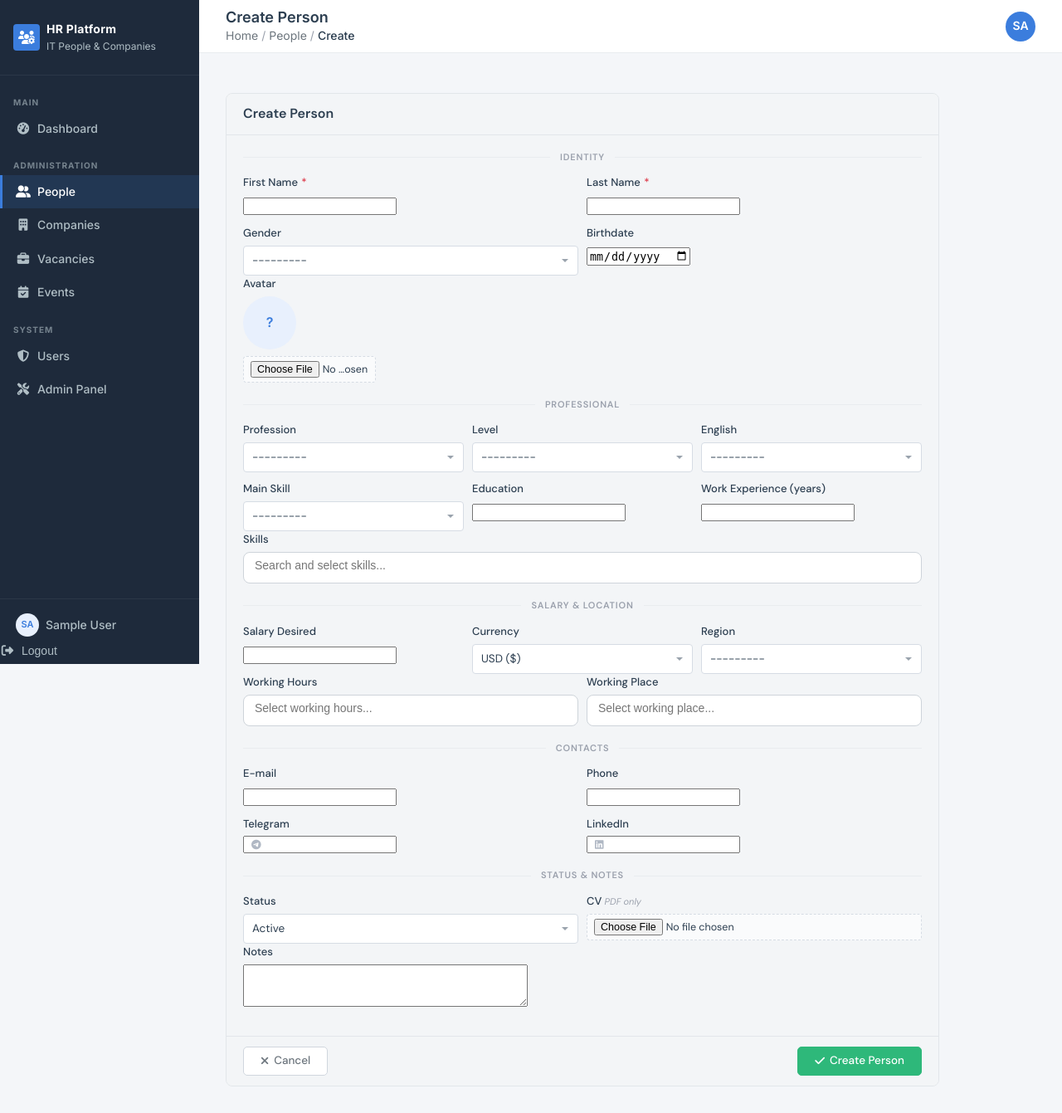
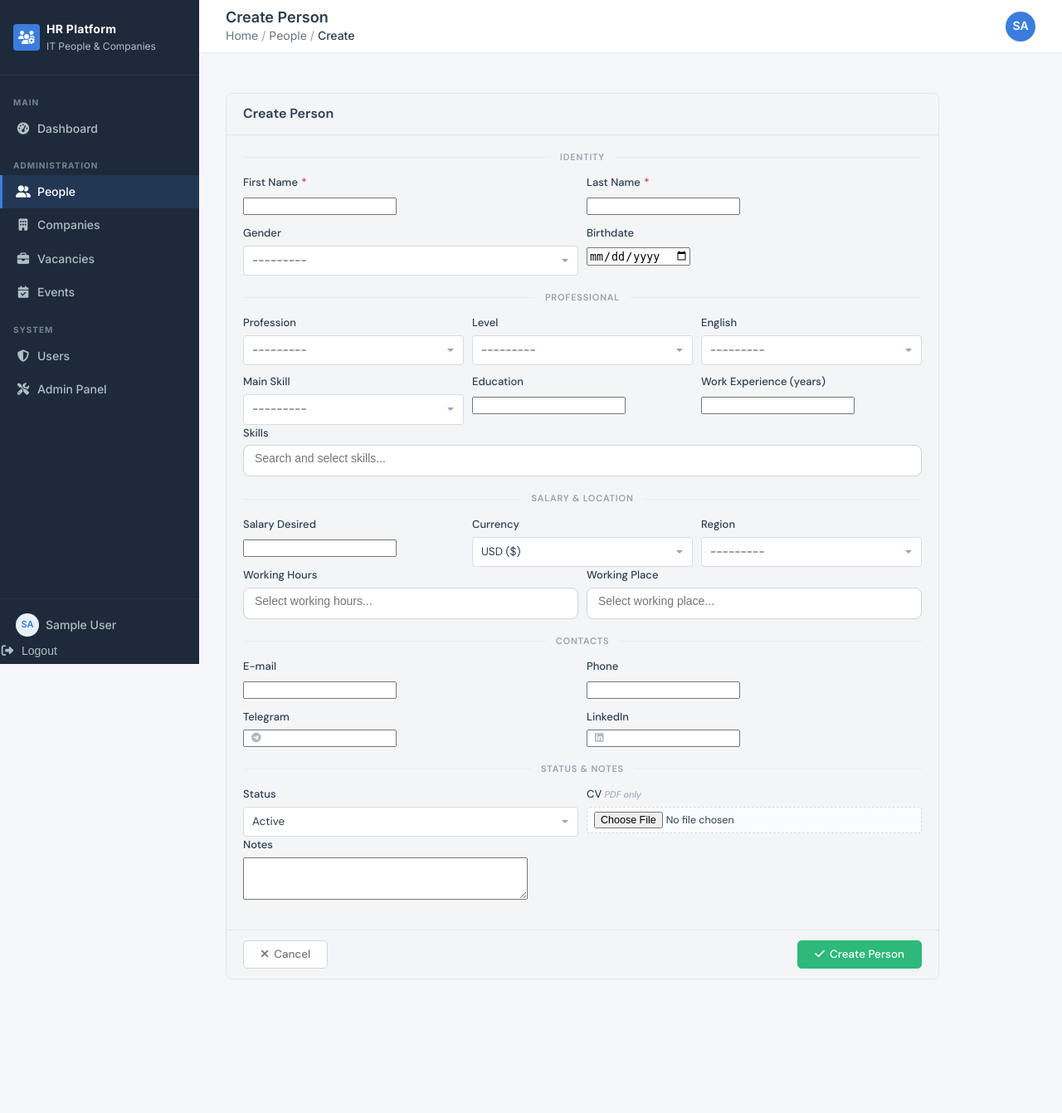
Before and after one commit to PvlKr16/Sivilio_ATS, a Django app: page /people/create/ in a window 1280 px wide. Shown: the whole page at 83% size. After the commit the page ends 1180 px from the top, so only its background shows below. Run offline with Django 5.2, Linux system fonts and the light colour scheme; the visitor is signed in with stand-in values (Sample User, id 1); data comes from the database, SQL or seed files in the repository; data that the repository does not hold is empty.

Commit message:
avatar removed from people

```diff
--- a/apps/people/forms.py
+++ b/apps/people/forms.py
@@ -17,7 +17,6 @@ class PersonForm(forms.ModelForm):
     class Meta:
         model  = Person
         fields = [
-            'avatar',
             'first_name', 'last_name', 'gender', 'birthdate',
             'profession', 'level', 'main_skill', 'skills',
             'english', 'education', 'work_experience',
--- a/apps/people/models.py
+++ b/apps/people/models.py
@@ -161,11 +161,6 @@ class Person(models.Model):
     """
 
     # ── Identity ──────────────────────────────────────────────────────────────
-    avatar = models.ImageField(
-        upload_to='people/avatars/',
-        null=True, blank=True,
-        verbose_name='Avatar',
-    )
     first_name = models.CharField(max_length=150, verbose_name='First Name')
     last_name  = models.CharField(max_length=150, verbose_name='Last Name')
     gender     = models.ForeignKey(
--- a/templates/people/detail.html
+++ b/templates/people/detail.html
@@ -33,12 +33,6 @@
   <div style="display:flex;flex-direction:column;gap:var(--space-lg);">
     <div class="card" style="text-align:center;">
       <div class="card-body">
-        <div style="display:flex;justify-content:center;margin-bottom:var(--space-md);">
-          <div class="avatar avatar-xl">
-            {% if person.avatar %}<img src="{{ person.avatar.url }}" alt="{{ person.full_name }}">
-            {% else %}{{ person.initials }}{% endif %}
-          </div>
-        </div>
         <h2 style="font-size:var(--font-size-xl);margin-bottom:4px;">{{ person.full_name }}</h2>
         {% if person.profession %}<p style="color:var(--text-secondary);font-size:var(--font-size-sm);margin:0 0 var(--space-sm);">{{ person.profession }}</p>{% endif %}
         <div style="display:flex;justify-content:center;gap:var(--space-xs);flex-wrap:wrap;margin-bottom:var(--space-sm);">
--- a/templates/people/form.html
+++ b/templates/people/form.html
@@ -115,19 +115,6 @@
               <label class="form-label">Birthdate</label>
               {{ form.birthdate }}
             </div>
-          </div>
-          <div class="form-group" style="max-width:160px;">
-            <label class="form-label">Avatar</label>
-            {% if object and object.avatar %}
-            <div class="avatar avatar-lg" id="avatarPreview" style="margin-bottom:var(--space-sm);">
-              <img src="{{ object.avatar.url }}" alt="">
-            </div>
-            {% else %}
-            <div class="avatar avatar-lg" id="avatarPreview" style="margin-bottom:var(--space-sm);">
-              {{ object.initials|default:"?" }}
-            </div>
-            {% endif %}
-            <input type="file" name="avatar" accept="image/*" class="form-control" data-preview-target="avatarPreview">
           </div>
         </div>
 
--- a/templates/people/index.html
+++ b/templates/people/index.html
@@ -69,10 +69,6 @@
         <tr data-href="{{ person.get_absolute_url }}">
           <td>
             <div class="entity-row">
-              <div class="avatar avatar-sm">
-                {% if person.avatar %}<img src="{{ person.avatar.url }}" alt="{{ person.full_name }}">
-                {% else %}{{ person.initials }}{% endif %}
-              </div>
               <div class="entity-row-info">
                 <div class="entity-row-name">
                   <a href="{{ person.get_absolute_url }}">{{ person.full_name }}</a>
```
Also changed, not shown: apps/people/migrations/0001_initial.py.
